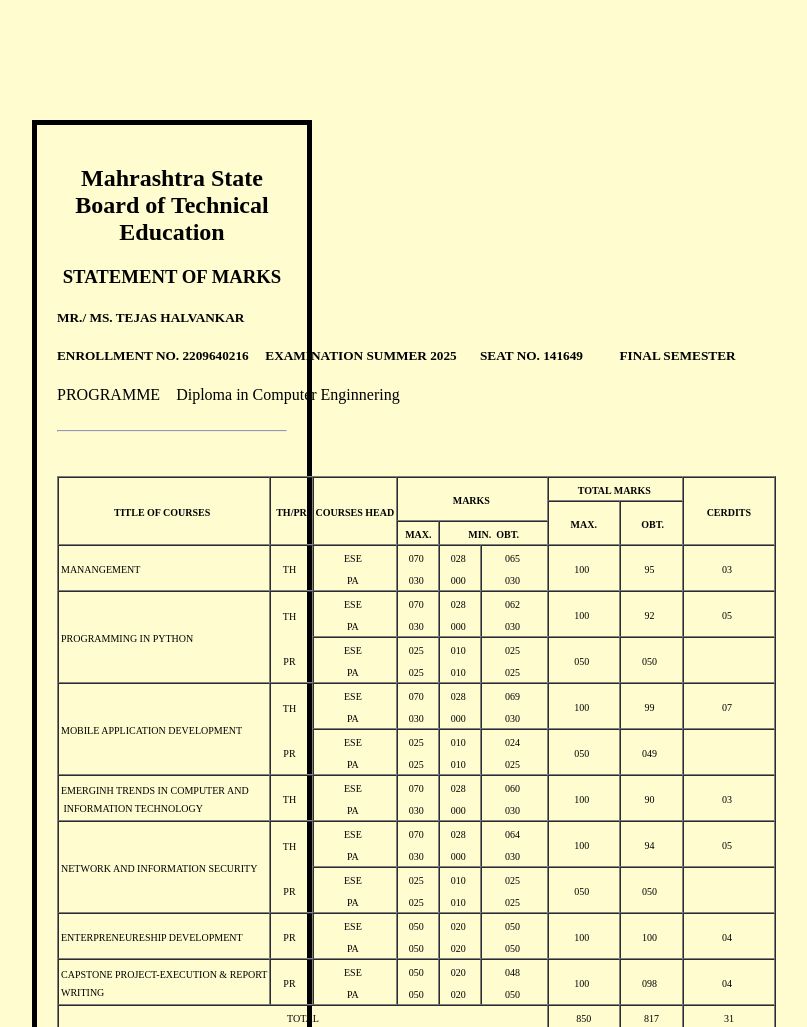
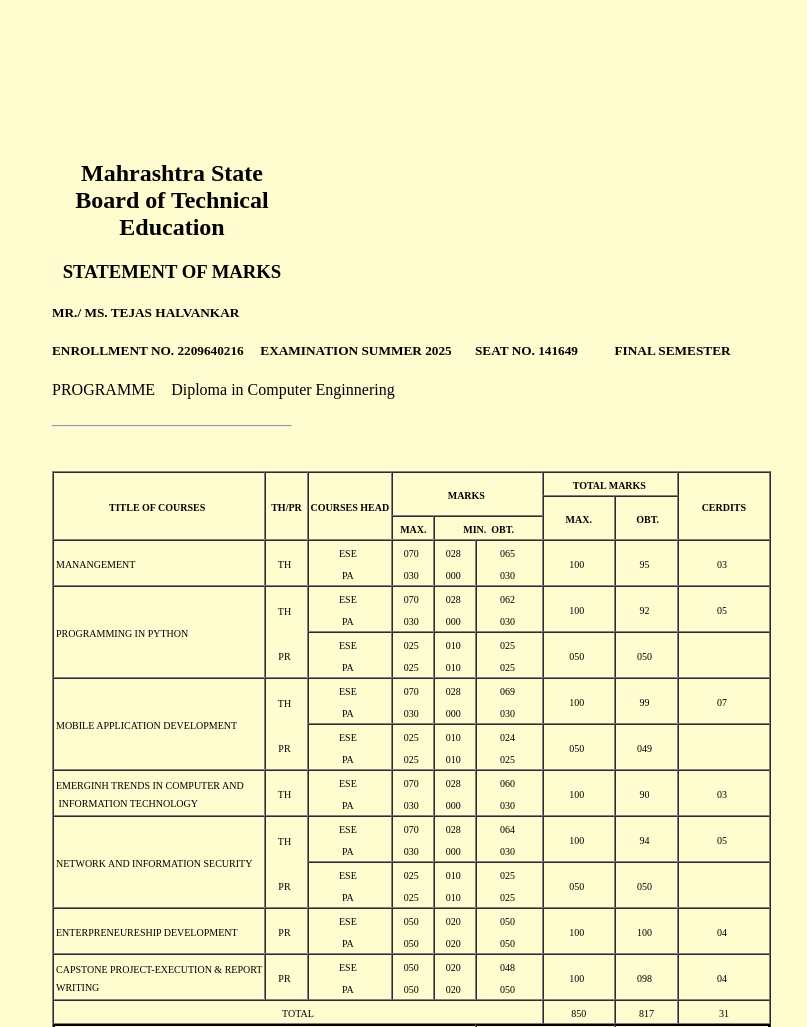
Before and after one commit to Tejas-H01/Marksheet-exp, a plain HTML site: page index.html in a window 1280 px wide. Shown: the part 380-1407 px from the top of the page, without its empty margins (468-1275 px from the left). Drawn offline with Linux system fonts and the light colour scheme.

Commit message:
Removing the border

```diff
--- a/index.html
+++ b/index.html
@@ -3,7 +3,7 @@
 <head>
     <title>Marksheet</title>
 </head>
-<body bgcolor="#fffdd0" style="border: 5px solid black; margin: 500px; padding: 20px;">
+<body bgcolor="#fffdd0" style="margin: 500px; padding: 20px;" > <!--The border attribute was removed -->
     <h2 align="center ">Mahrashtra State Board of Technical Education </h2>
     <h3 align="center">STATEMENT OF MARKS </h3>
     <h5>MR./ MS. TEJAS HALVANKAR</h5>
```
